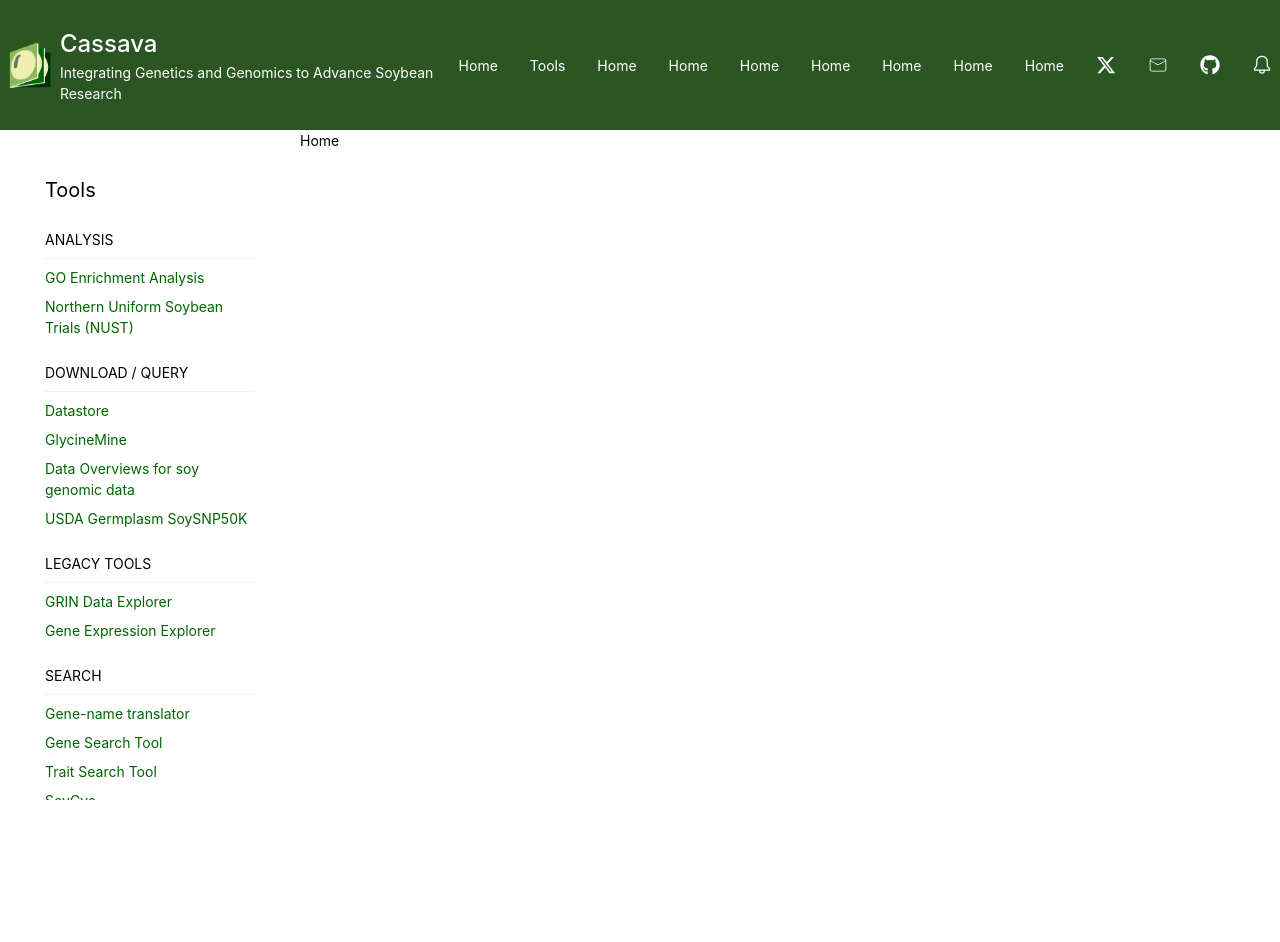
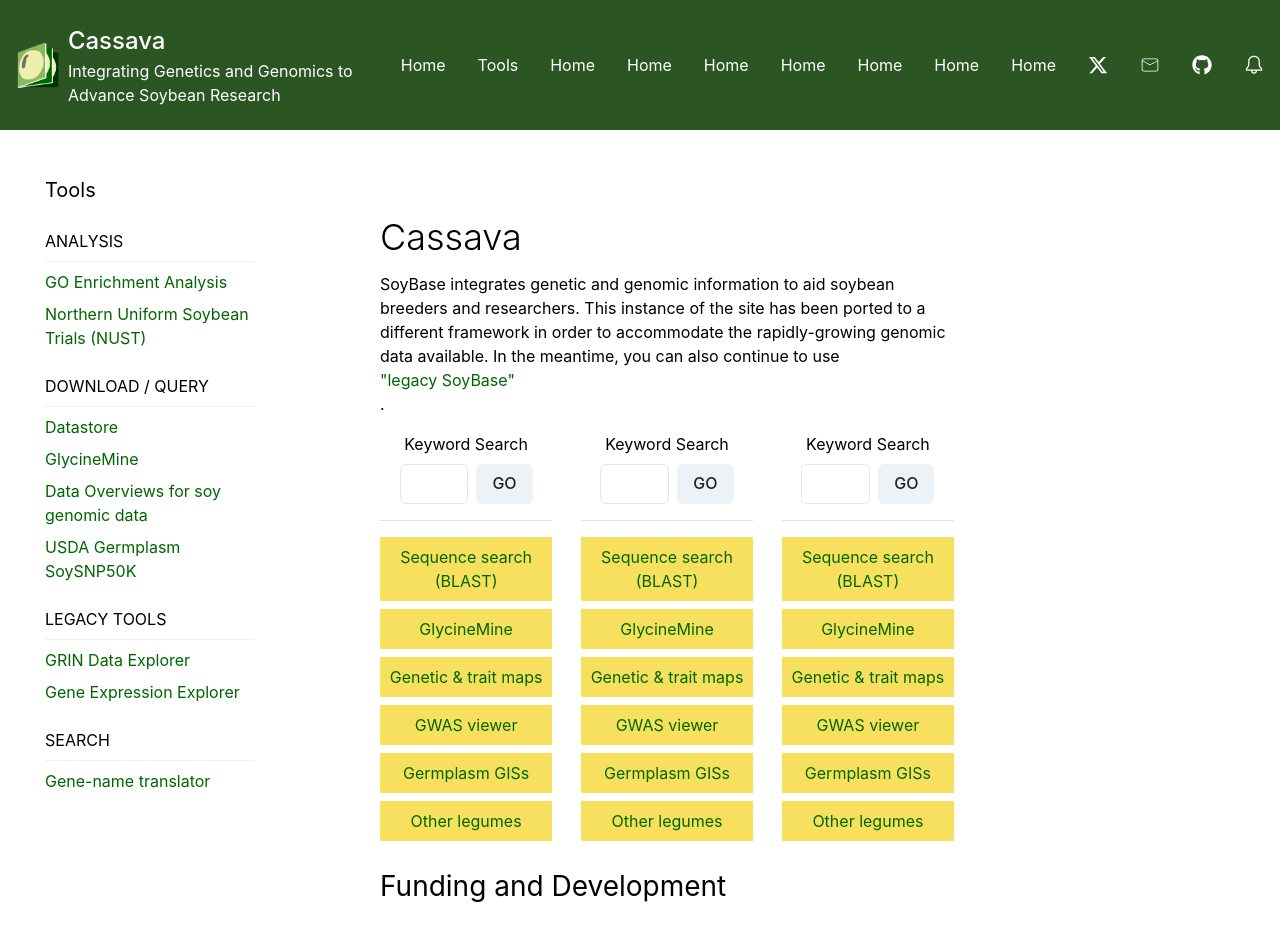
Before and after one commit to devtruongson/rice, a React (Vite) app: page / in a window 1280 px wide. Shown: the top 942 px of the page. Before the commit the page ends 800 px from the top, so only its background shows below. Built offline with nearby package versions, Linux system fonts and the light colour scheme.

Commit message:
update view Home page

```diff
--- /dev/null
+++ b/src/components/atoms/Link/index.tsx
@@ -0,0 +1,21 @@
+import { Text, TextProps } from '@chakra-ui/react';
+import { Link } from 'react-router-dom';
+import colors from '../../../constants/colors';
+
+type Props = {
+    content: string;
+    path: string;
+    isBlank?: boolean;
+} & TextProps;
+
+const LinkCustom = ({ content, path, isBlank = false, ...props }: Props) => {
+    return (
+        <Link to={path} target={isBlank ? '_blank' : ''}>
+            <Text color={colors.green} _hover={{ textDecoration: 'underline' }} {...props}>
+                {content}
+            </Text>
+        </Link>
+    );
+};
+
+export default LinkCustom;
--- a/src/components/organisms/Header/index.tsx
+++ b/src/components/organisms/Header/index.tsx
@@ -14,7 +14,7 @@
             w="full"
             height={HEADER_HEIGHT}
             bg={colors.brand}
-            px={2}
+            px={4}
             justifyContent="space-between"
             position="fixed"
             top={0}
--- a/src/components/pages/Home/index.tsx
+++ b/src/components/pages/Home/index.tsx
@@ -1,10 +1,84 @@
-import { Box } from '@chakra-ui/react';
+import { Box, Button, Divider, Flex, HStack, Image, Input, Text, VStack } from '@chakra-ui/react';
 import MainTemPlate from '../../templates/MainTemPlate';
+import { listTransitFirst, personalBrand } from '../../../constants';
+import LinkCustom from '../../atoms/Link';
+import { useState } from 'react';
 
+const listStransit = [
+    { label: 'Keyword Search', list: listTransitFirst },
+    { label: 'Keyword Search', list: listTransitFirst },
+    { label: 'Keyword Search', list: listTransitFirst },
+];
 const Home = () => {
+    const [textSearch, setTextSearch] = useState('');
+
+    const handleSearch = () => {};
     return (
         <MainTemPlate>
-            <Box>Home</Box>
+            <Flex p={20}>
+                <Box w="70%">
+                    <Text fontSize={36} fontWeight={300} mb={2}>
+                        {personalBrand}
+                    </Text>
+                    <Text mb={4}>
+                        SoyBase integrates genetic and genomic information to aid soybean breeders and researchers. This
+                        instance of the site has been ported to a different framework in order to accommodate the
+                        rapidly-growing genomic data available. In the meantime, you can also continue to use{' '}
+                        <LinkCustom content='"legacy SoyBase"' path="https://legacy.soybase.org/" isBlank />.
+                    </Text>
+
+                    <HStack w="full" justifyContent="space-between" mb={6}>
+                        {listStransit.map((item, index) => {
+                            return (
+                                <Box key={index} w="30%">
+                                    <Text textAlign="center" mb={2}>
+                                        {item.label}
+                                    </Text>
+                                    <HStack w="full" justifyContent="center" mb={4}>
+                                        <Input
+                                            w="40%"
+                                            value={textSearch}
+                                            onChange={(e) => setTextSearch(e.target.value)}
+                                        />
+                                        <Button onClick={handleSearch}>GO</Button>
+                                    </HStack>
+                                    <Divider borderColor="#ccc" mb={4} />
+                                    <VStack w="full" gap={2}>
+                                        {item?.list?.length
+                                            ? item?.list?.map((itemChild, indexChild) => {
+                                                  return (
+                                                      <Box key={indexChild} w="full" py={2} bg="yellow.300">
+                                                          <LinkCustom
+                                                              content={itemChild.label}
+                                                              path={itemChild.path}
+                                                              textAlign="center"
+                                                          />
+                                                      </Box>
+                                                  );
+                                              })
+                                            : null}
+                                    </VStack>
+                                </Box>
+                            );
+                        })}
+                    </HStack>
+
+                    <Text fontSize={28} mb={8}>
+                        Funding and Development
+                    </Text>
+                    <Text mb={6}>
+                        SoyBase is funded by the USDA-ARS. SoyBase is developed and hosted by the USDA-ARS SoyBase and
+                        Legume Clade Database group at Ames, IA, with development assistance from the National Center
+                        for Genome Resources (NCGR) with the help of many other researchers in the soybean community.
+                    </Text>
+                    <HStack justifyContent="space-around">
+                        <Image src="https://www.soybase.org/assets/img/usda.svg" w={150} />
+                        <Image src="https://www.soybase.org/assets/img/ncgr.png" w={200} />
+                    </HStack>
+                </Box>
+
+                <Box w="30%"></Box>
+            </Flex>
         </MainTemPlate>
     );
 };
--- a/src/constants/index.ts
+++ b/src/constants/index.ts
@@ -1,3 +1,12 @@
 export const personalBrand = 'Cassava';
 export const HEADER_HEIGHT = 130;
 export const NAVBAR_WIDTH = 300;
+
+export const listTransitFirst = [
+    { label: 'Sequence search (BLAST)', path: '/' },
+    { label: 'GlycineMine', path: '/' },
+    { label: 'Genetic & trait maps', path: '/' },
+    { label: 'GWAS viewer', path: '/' },
+    { label: 'Germplasm GISs', path: '/' },
+    { label: 'Other legumes', path: '/' },
+];
--- a/src/theme/styles.ts
+++ b/src/theme/styles.ts
@@ -5,7 +5,7 @@
     global: {
         body: {
             color: 'text',
-            fontSize: 14,
+            fontSize: 16,
             paddingTop: HEADER_HEIGHT + COMMITMENT_HEIGHT,
             bg: 'background',
             minH: '100vh',
```
